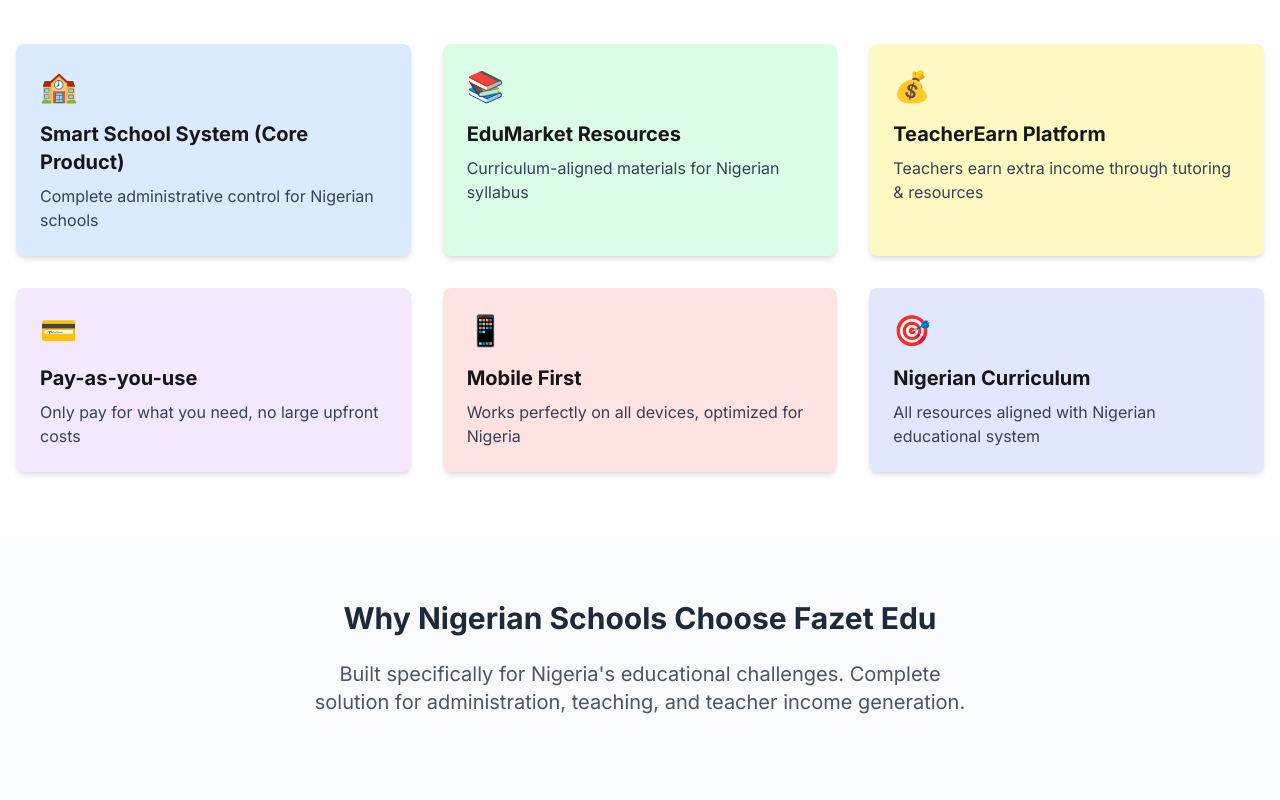
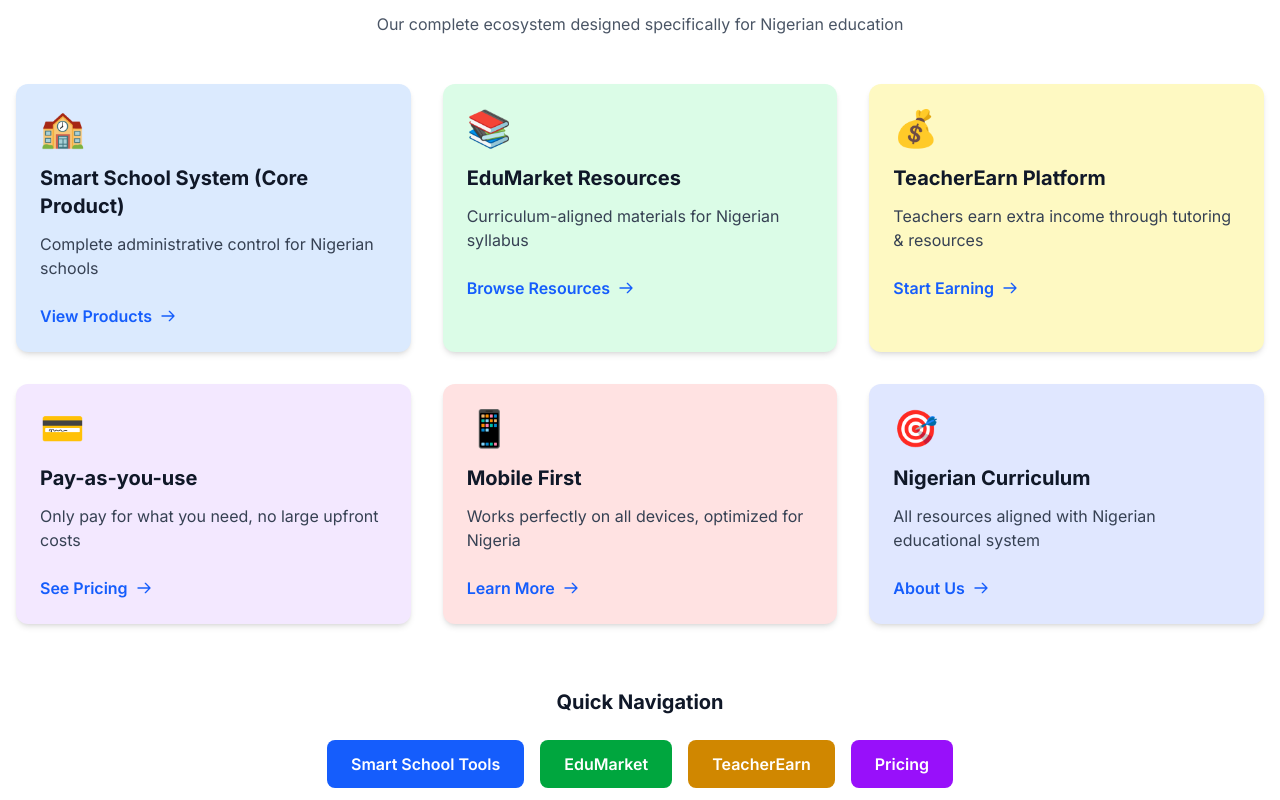
Before and after one commit to fazetdev/fazetedu, a Next.js app: page / in a window 1280 px wide. Shown: the part 680-1480 px from the top of the page. Built offline with nearby package versions, Linux system fonts and the light colour scheme.

Commit message:
Update Features component: Add links to Products, EduMarket, TeacherEarn, and Pricing pages with improved design

```diff
--- a/app/components/Features.tsx
+++ b/app/components/Features.tsx
@@ -1,61 +1,121 @@
+'use client';
+
+import Link from 'next/link';
+
 export default function Features() {
   const features = [
     {
       title: "Smart School System (Core Product)",
       description: "Complete administrative control for Nigerian schools",
       icon: "🏫",
-        color: "bg-blue-100"
+      color: "bg-blue-100",
+      href: "/products",
+      linkText: "View Products"
     },
     {
       title: "EduMarket Resources",
       description: "Curriculum-aligned materials for Nigerian syllabus",
       icon: "📚",
-        color: "bg-green-100"
+      color: "bg-green-100",
+      href: "/edumarket",
+      linkText: "Browse Resources"
     },
     {
       title: "TeacherEarn Platform",
       description: "Teachers earn extra income through tutoring & resources",
       icon: "💰",
-        color: "bg-yellow-100"
+      color: "bg-yellow-100",
+      href: "/teacherearn",
+      linkText: "Start Earning"
     },
     {
       title: "Pay-as-you-use",
       description: "Only pay for what you need, no large upfront costs",
       icon: "💳",
-        color: "bg-purple-100"
+      color: "bg-purple-100",
+      href: "/pricing",
+      linkText: "See Pricing"
     },
     {
       title: "Mobile First",
       description: "Works perfectly on all devices, optimized for Nigeria",
       icon: "📱",
-        color: "bg-red-100"
+      color: "bg-red-100",
+      href: "/products",
+      linkText: "Learn More"
     },
     {
       title: "Nigerian Curriculum",
       description: "All resources aligned with Nigerian educational system",
       icon: "🎯",
-        color: "bg-indigo-100"
+      color: "bg-indigo-100",
+      href: "/about",
+      linkText: "About Us"
     }
   ];
 
   return (
     <section className="py-16 px-4">
       <div className="container mx-auto">
-          <h2 className="text-3xl font-bold text-center mb-12">
+        <h2 className="text-3xl font-bold text-center mb-4">
           Everything Nigerian Schools Need
         </h2>
+        <p className="text-gray-600 text-center mb-12 max-w-2xl mx-auto">
+          Our complete ecosystem designed specifically for Nigerian education
+        </p>
 
         <div className="grid md:grid-cols-2 lg:grid-cols-3 gap-8">
           {features.map((feature, index) => (
             <div
               key={index}
-                className={`${feature.color} p-6 rounded-lg shadow-md hover:shadow-lg transition-shadow`}
+              className={`${feature.color} p-6 rounded-xl shadow-md hover:shadow-xl transition-shadow duration-300 hover:scale-[1.02] group`}
             >
-                <div className="text-3xl mb-4">{feature.icon}</div>
-                <h3 className="text-xl font-bold mb-2">{feature.title}</h3>
-                <p className="text-gray-700">{feature.description}</p>
+              <div className="text-4xl mb-4">{feature.icon}</div>
+              <h3 className="text-xl font-bold mb-3 text-gray-900">{feature.title}</h3>
+              <p className="text-gray-700 mb-6">{feature.description}</p>
+
+              <Link
+                href={feature.href}
+                className="inline-flex items-center text-blue-600 font-semibold hover:text-blue-700 transition-colors group-hover:translate-x-1 duration-300"
+              >
+                <span>{feature.linkText}</span>
+                <svg className="w-4 h-4 ml-2" fill="none" stroke="currentColor" viewBox="0 0 24 24">
+                  <path strokeLinecap="round" strokeLinejoin="round" strokeWidth="2" d="M14 5l7 7m0 0l-7 7m7-7H3" />
+                </svg>
+              </Link>
             </div>
           ))}
+        </div>
+
+        {/* Quick Links Row */}
+        <div className="mt-16 text-center">
+          <h3 className="text-xl font-bold text-gray-900 mb-6">Quick Navigation</h3>
+          <div className="flex flex-wrap justify-center gap-4">
+            <Link
+              href="/products"
+              className="px-6 py-3 bg-blue-600 text-white font-semibold rounded-lg hover:bg-blue-700 transition-colors"
+            >
+              Smart School Tools
+            </Link>
+            <Link
+              href="/edumarket"
+              className="px-6 py-3 bg-green-600 text-white font-semibold rounded-lg hover:bg-green-700 transition-colors"
+            >
+              EduMarket
+            </Link>
+            <Link
+              href="/teacherearn"
+              className="px-6 py-3 bg-yellow-600 text-white font-semibold rounded-lg hover:bg-yellow-700 transition-colors"
+            >
+              TeacherEarn
+            </Link>
+            <Link
+              href="/pricing"
+              className="px-6 py-3 bg-purple-600 text-white font-semibold rounded-lg hover:bg-purple-700 transition-colors"
+            >
+              Pricing
+            </Link>
+          </div>
         </div>
       </div>
     </section>
```
Lines whose indentation alone changed are shown as unchanged.
